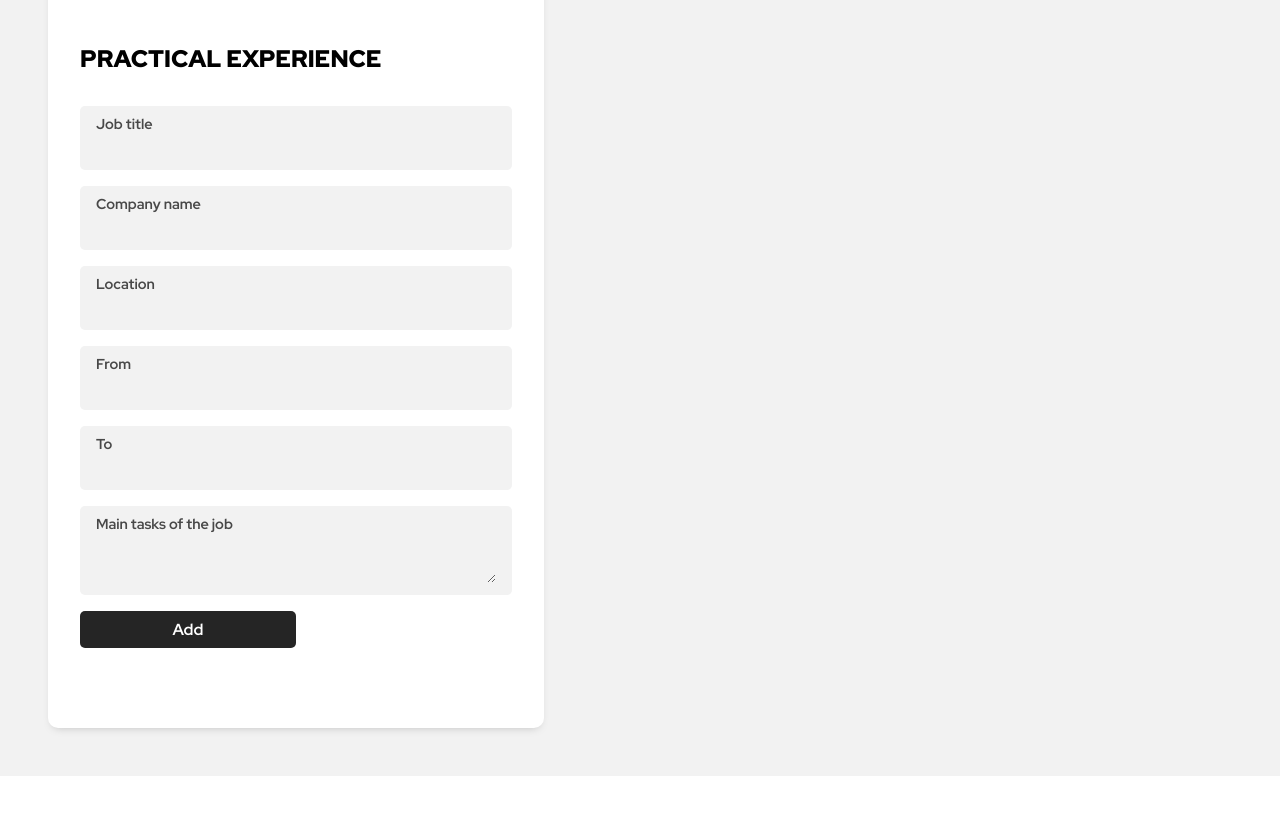
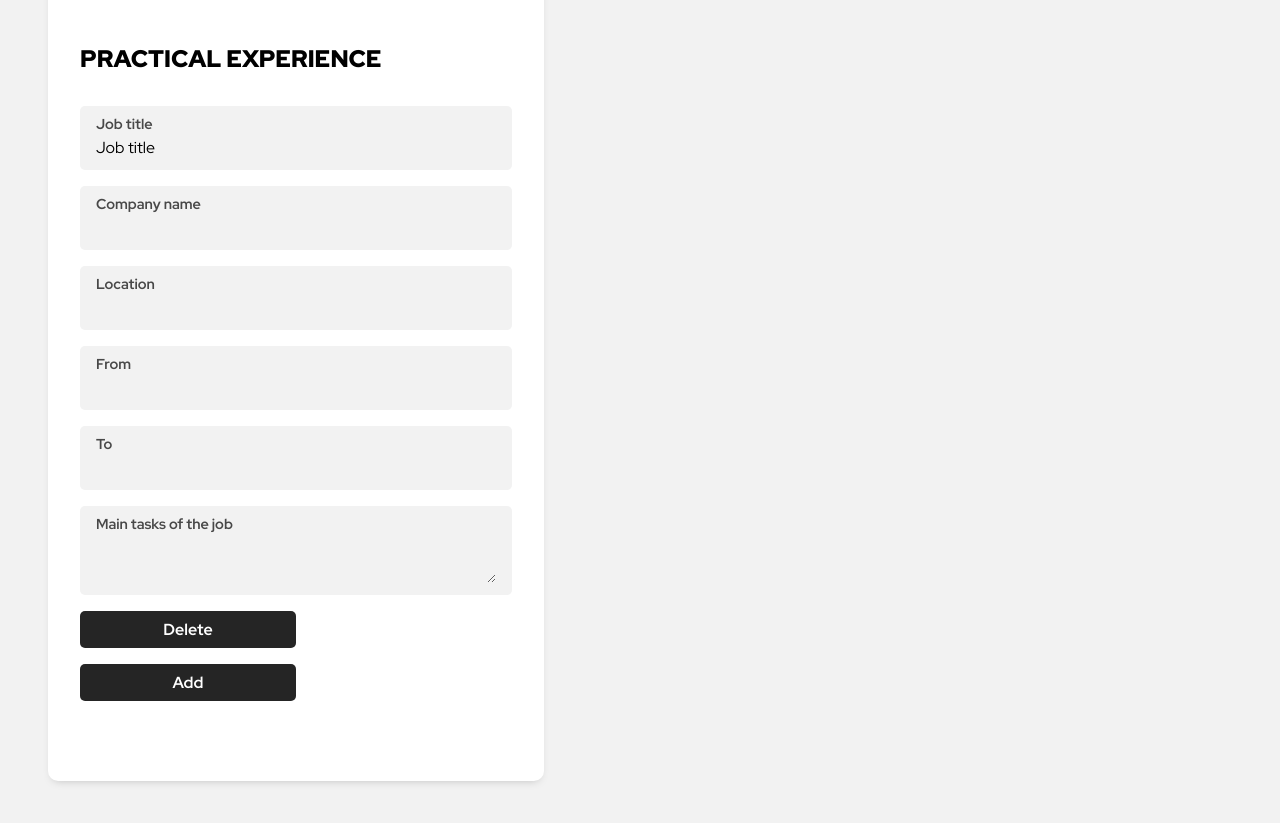
Before and after one commit to itsechi/cv-project, a React (Create React App) app: page / in a window 1280 px wide. Shown: the part 1360-2183 px from the top of the page. Before the commit the page ends 2136 px from the top, so only its background shows below. Built offline with nearby package versions, Linux system fonts and the light colour scheme.

Commit message:
Add a function to remove practical inputs

```diff
--- a/src/App.js
+++ b/src/App.js
@@ -135,6 +135,19 @@ export class App extends Component {
     }));
   };
 
+  removePracticalInputs = (e) => {
+    e.preventDefault();
+    this.setState((prevState) => {
+      const index = +e.target.closest("div").dataset.id;
+      const newItems = this.state.practical.filter((item) => item.index !== index);
+
+      return {
+        ...prevState,
+        practical: [...newItems],
+      };
+    });
+  }
+
   render() {
     return (
       <main>
@@ -146,6 +159,7 @@ export class App extends Component {
           handleContactChange={this.handleContactChange}
           handlePracticalChange={this.handlePracticalChange}
           addPracticalInputs={this.addPracticalInputs}
+          removePracticalInputs={this.removePracticalInputs}
         />
         <Preview state={this.state} />
       </main>
--- a/src/components/Form.js
+++ b/src/components/Form.js
@@ -19,6 +19,7 @@ export class Form extends Component {
           state={this.props.state}
           handleChange={this.props.handlePracticalChange}
           addInputs={this.props.addPracticalInputs}
+          removeInputs={this.props.removePracticalInputs}
         />
       </form>
     );
--- a/src/components/Practical.js
+++ b/src/components/Practical.js
@@ -16,6 +16,7 @@ export class Practical extends Component {
                   type="text"
                   name="job"
                   onChange={this.props.handleChange}
+                  value={item.job}
                 ></input>
               </label>
               <label>
@@ -61,6 +62,9 @@ export class Practical extends Component {
                   onChange={this.props.handleChange}
                 ></textarea>
               </label>
+              <button className="btn" onClick={this.props.removeInputs}>
+                Delete
+              </button>
             </div>
           );
         })}
```
